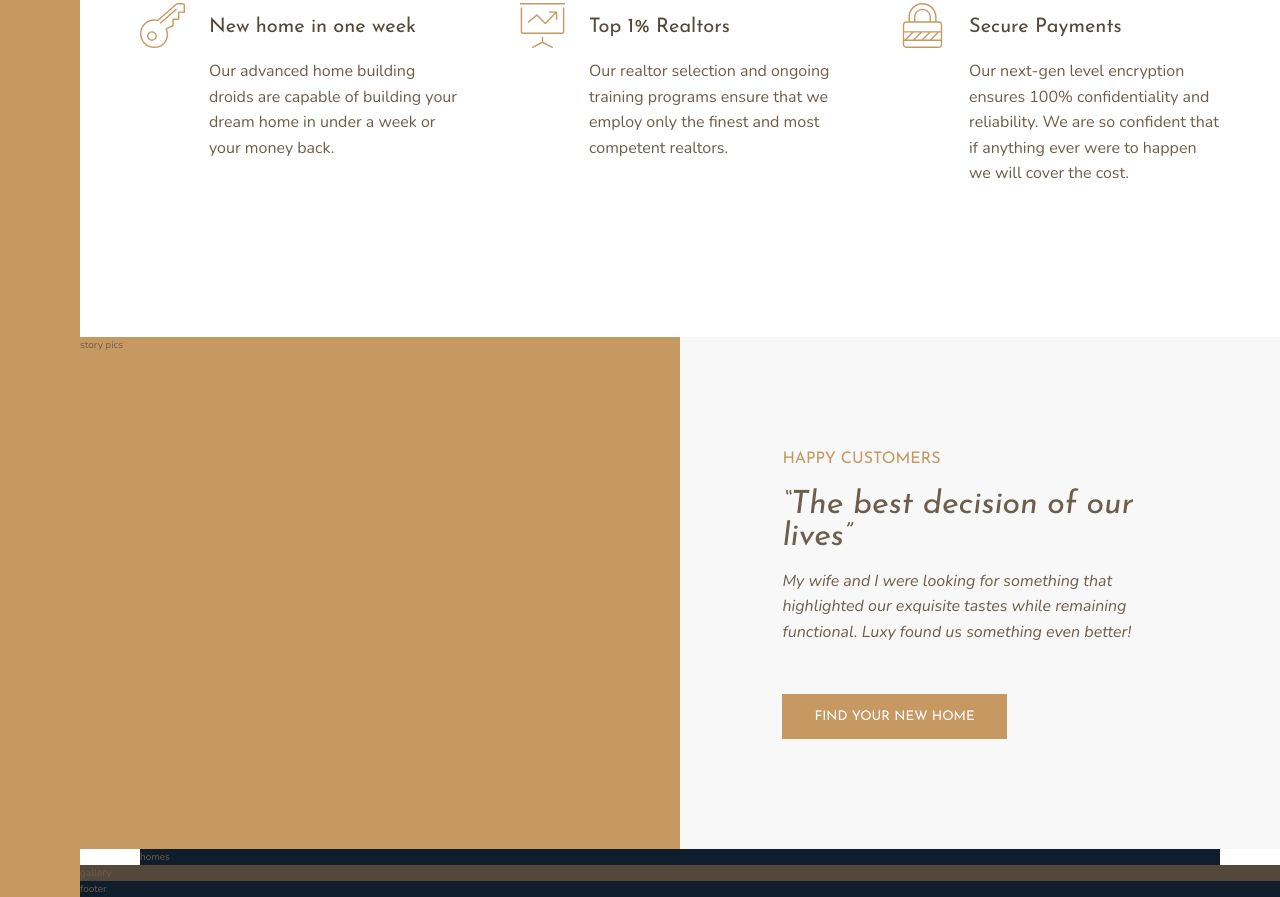
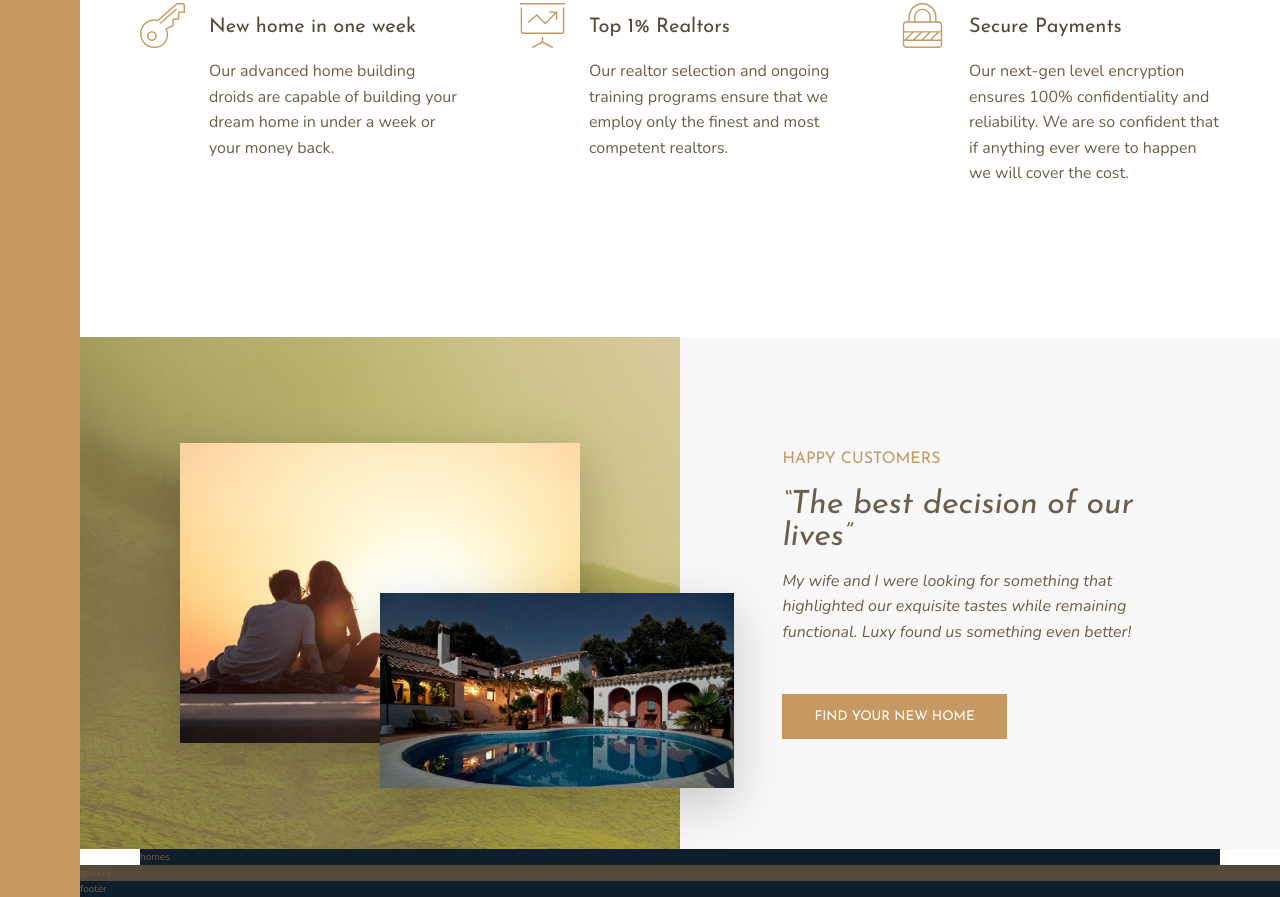
Before and after one commit to Beschuetzer/CSS-Grid, a website: page index.html in a window 1280 px wide. Shown: the part 1015-1912 px from the top of the page. Drawn offline with nearby package versions, Linux system fonts and the light colour scheme.

Commit message:
Finish stories section

```diff
--- a/index.html
+++ b/index.html
@@ -78,7 +78,9 @@
             </div>
         </section>
         <section class="story__pictures">
-            story pics
+            <img src="img/story-1.jpeg" alt="Couple with new house" class="story__img--1">
+            <img src="img/story-2.jpeg" alt="Couple's new house" class="story__img--2">
+
         </section>
         <section class="story__content">
             <h3 class="heading-3 mb-sm">Happy Customers</h3>
--- a/sass/_base.scss
+++ b/sass/_base.scss
@@ -11,11 +11,15 @@ $color-grey-dark-1: rgb(84, 72, 58);
 $color-grey-dark-2: rgb(109, 93, 75);
 
 $color-white: #fff;
+$color-black: #000;
 
 // FONT VARIABLES
 $default-font-size: 16px;
 $font-primary: 'Nunito', sans-serif;
 $font-display: 'Josefin Sans', sans-serif;
+
+//box shadow
+$shadow-light: 0 $default-font-size $default-font-size * 3 rgba($color-black, .2);
 
 *, *::before, *::after {
     margin: 0;
--- a/sass/_story.scss
+++ b/sass/_story.scss
@@ -2,7 +2,31 @@
     &__pictures {
         background-color: $color-primary;
         grid-column: full-start / col-start 5;
+
+        display: grid;
+        grid-template-columns: repeat(6, 1fr);
+        grid-template-rows: repeat(6, 1fr);
+        align-items: center;
+
+        background-image: linear-gradient(rgba($color-primary, .5), rgba($color-primary, .5)), url(../img/back.jpg);
+        // background-blend-mode: color;
     }
+
+    &__img--1 {
+        width: 100%;
+        grid-row: 2 / span 4;
+        grid-column: 2 / span 4;
+        box-shadow: $shadow-light;
+    }
+    &__img--2 {
+        width: 118%;
+        grid-column: 4  / -1;
+        grid-row: 4 / -1;
+        z-index: 100;
+        box-shadow: $shadow-light;
+        align-self: flex-start;
+    }
+
     &__content {
         background-color: $color-grey-light-1;
         grid-column: col-start 5 / full-end;
```
Also changed, not shown: css/style.css, 1 other file.
